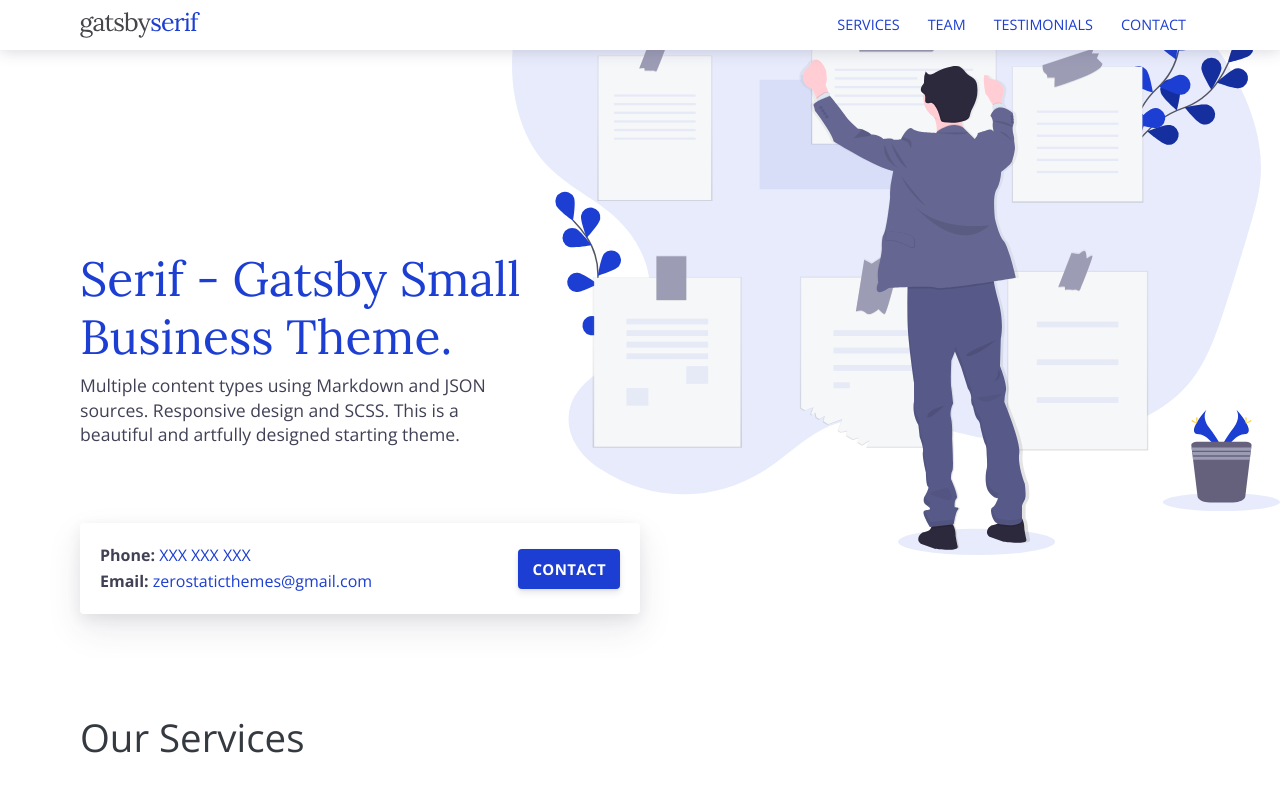
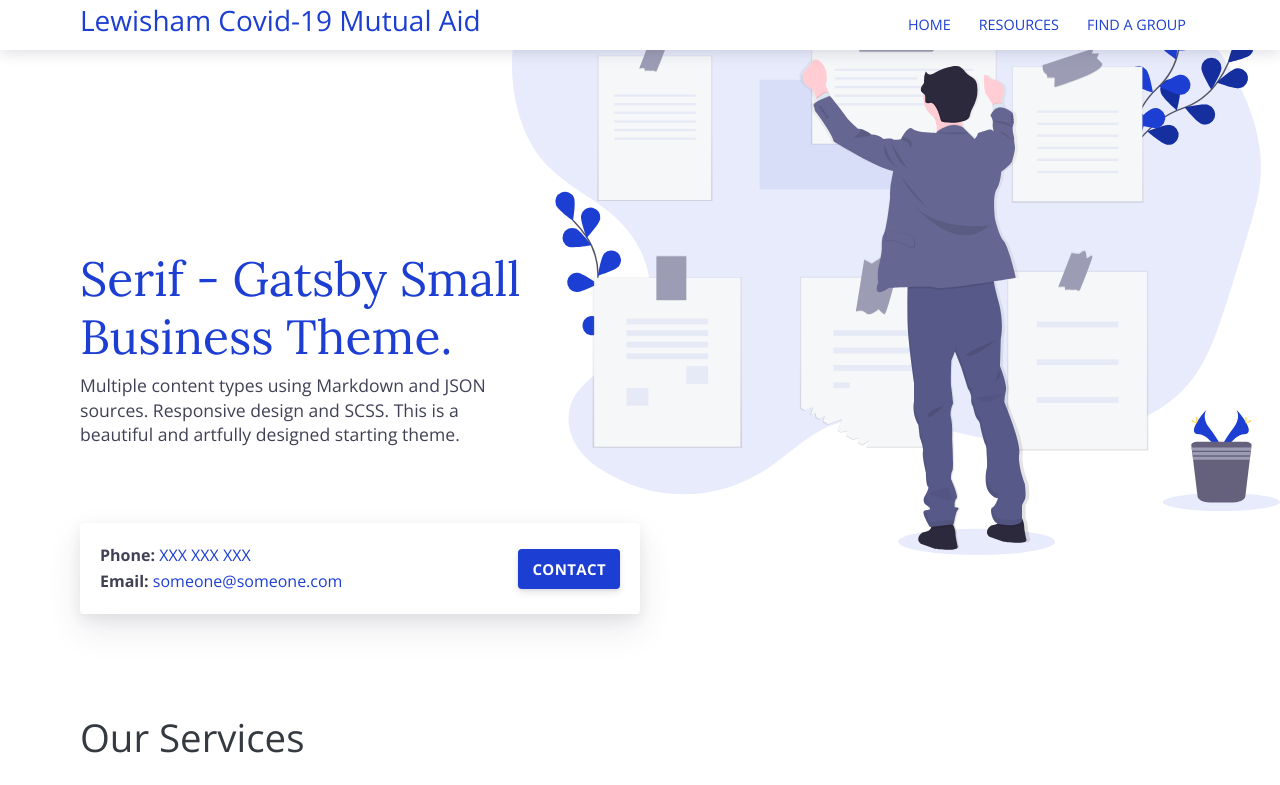
Before and after one commit to alankillip/lewisham-mutual, a Gatsby site: page / in a window 1280 px wide. Shown: the top 785 px of the page. Built offline with nearby package versions, Linux system fonts and the light colour scheme; Gatsby itself is replaced by a stand-in of ours.

Commit message:
first commit: title, correct link names

```diff
--- a/gatsby-config.js
+++ b/gatsby-config.js
@@ -2,28 +2,24 @@ const guid = process.env.NETLIFY_GOOGLE_ANALYTICS_ID;
 
 module.exports = {
   siteMetadata: {
-    title: 'Gatsby Serif',
-    description: 'my theme',
+    title: 'Lewisham Covid-19 Mutual Aid',
+    description: 'Help for people affected by Covid 19 in Lewisham',
     contact: {
       phone: 'XXX XXX XXX',
-      email: 'zerostaticthemes@gmail.com',
+      email: 'someone@someone.com',
     },
     menuLinks: [
       {
-        name: 'Services',
+        name: 'Home',
+        link: '/',
+      },
+      {
+        name: 'Resources',
         link: '/services',
       },
       {
-        name: 'Team',
-        link: '/team',
-      },
-      {
-        name: 'Testimonials',
+        name: 'Find A Group',
         link: '/testimonials',
-      },
-      {
-        name: 'Contact',
-        link: '/contact',
       },
     ],
   },
--- a/src/components/Header.js
+++ b/src/components/Header.js
@@ -24,16 +24,9 @@ class Header extends React.Component {
     return (
       <div className="header">
         <div className="container">
-          <div className="logo">
-            <Link to="/">
-              <img alt="Figurit Homepage" src={logo} />
-            </Link>
-          </div>
-          <div className="logo-mobile">
-            <Link to="/">
-              <img alt="Figurit Homepage" src={logoMobile} />
-            </Link>
-          </div>
+          <h3>
+            Lewisham Covid-19 Mutual Aid
+          </h3>
           <MenuMobile active={this.state.menuActive} />
           <Menu />
           <Hamburger toggleMenu={this.toggleMenu} />
```
